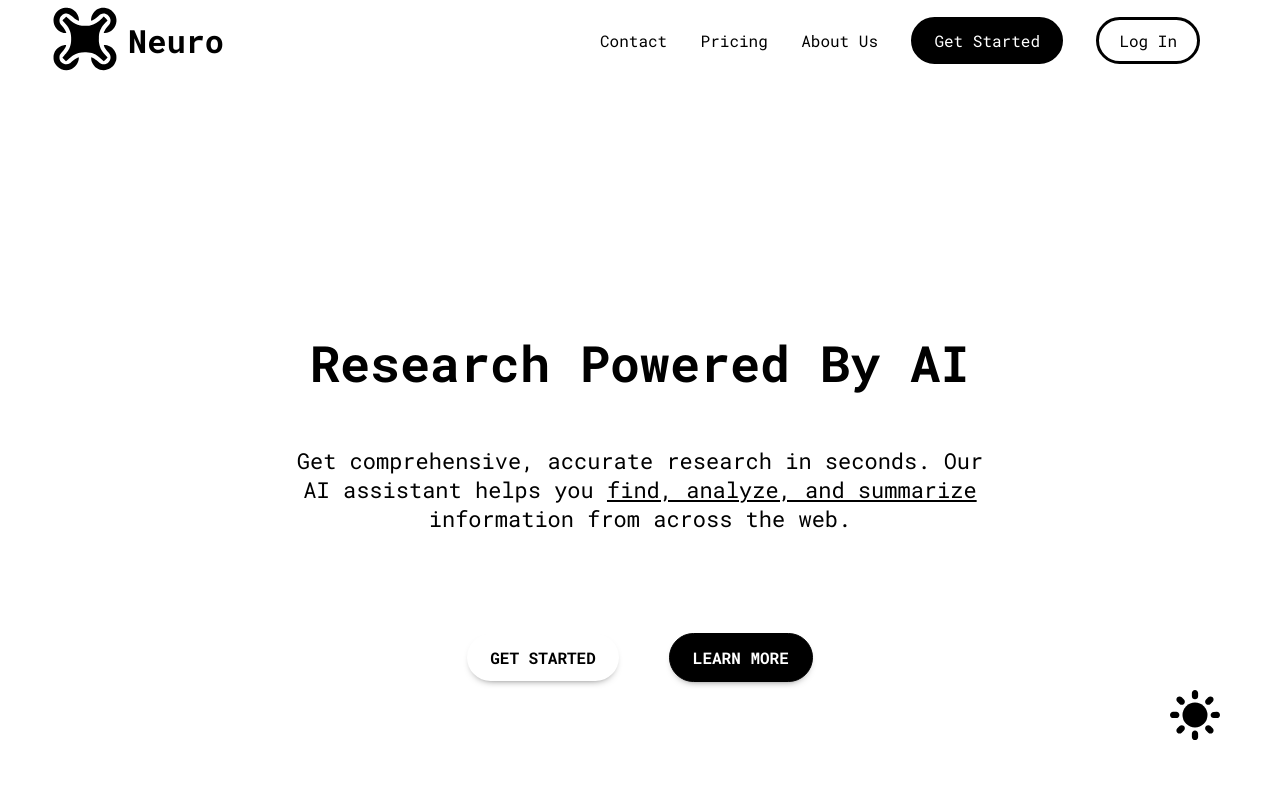
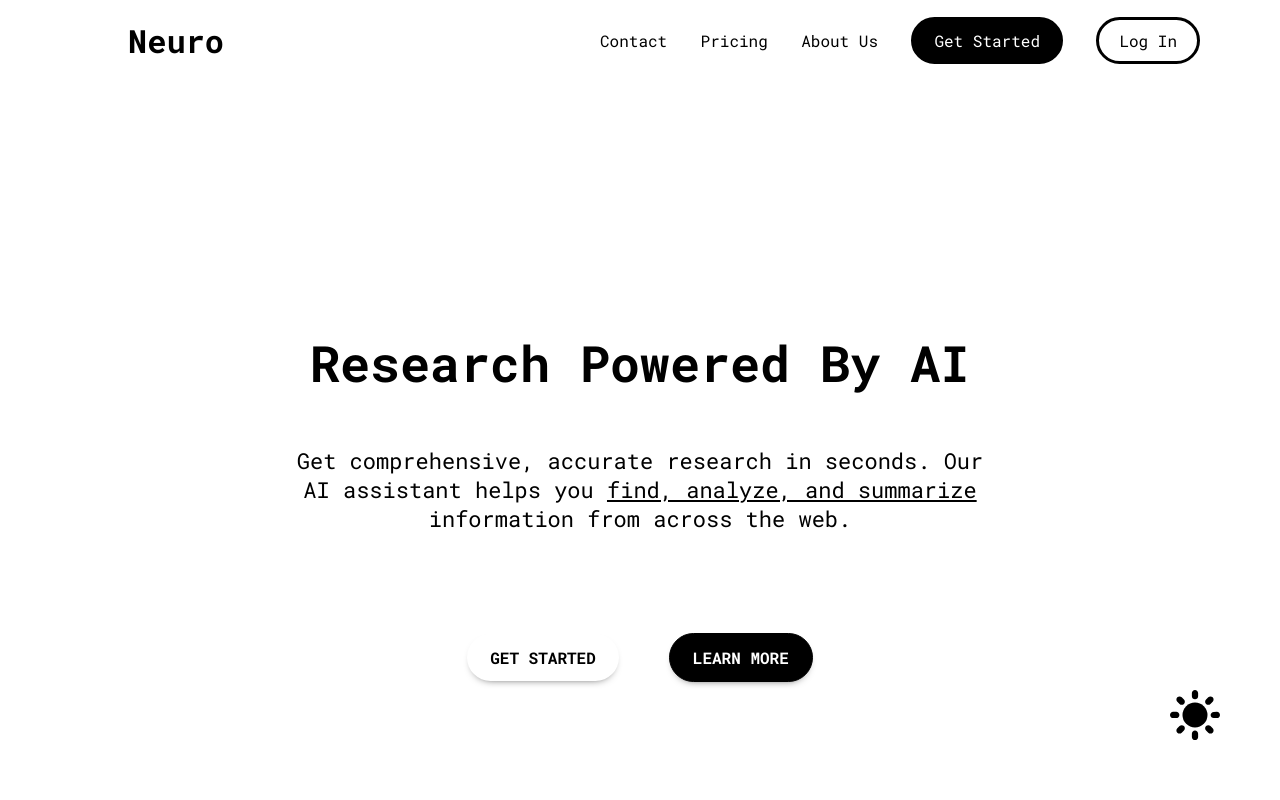
Before and after one commit to AymenBraikia/Neuro, a Next.js app in the folder chatbot/: page / in a window 1280 px wide. Shown: the top 800 px of the page. Built offline with nearby package versions, Linux system fonts and the light colour scheme.

Commit message:
Update header.css

```diff
--- a/chatbot/app/components/header.css
+++ b/chatbot/app/components/header.css
@@ -26,6 +26,7 @@ header.active {
     left: 50px;
     border-radius: 10px;
     cursor: pointer;
+    color: transparent;
 
 }
 
```
